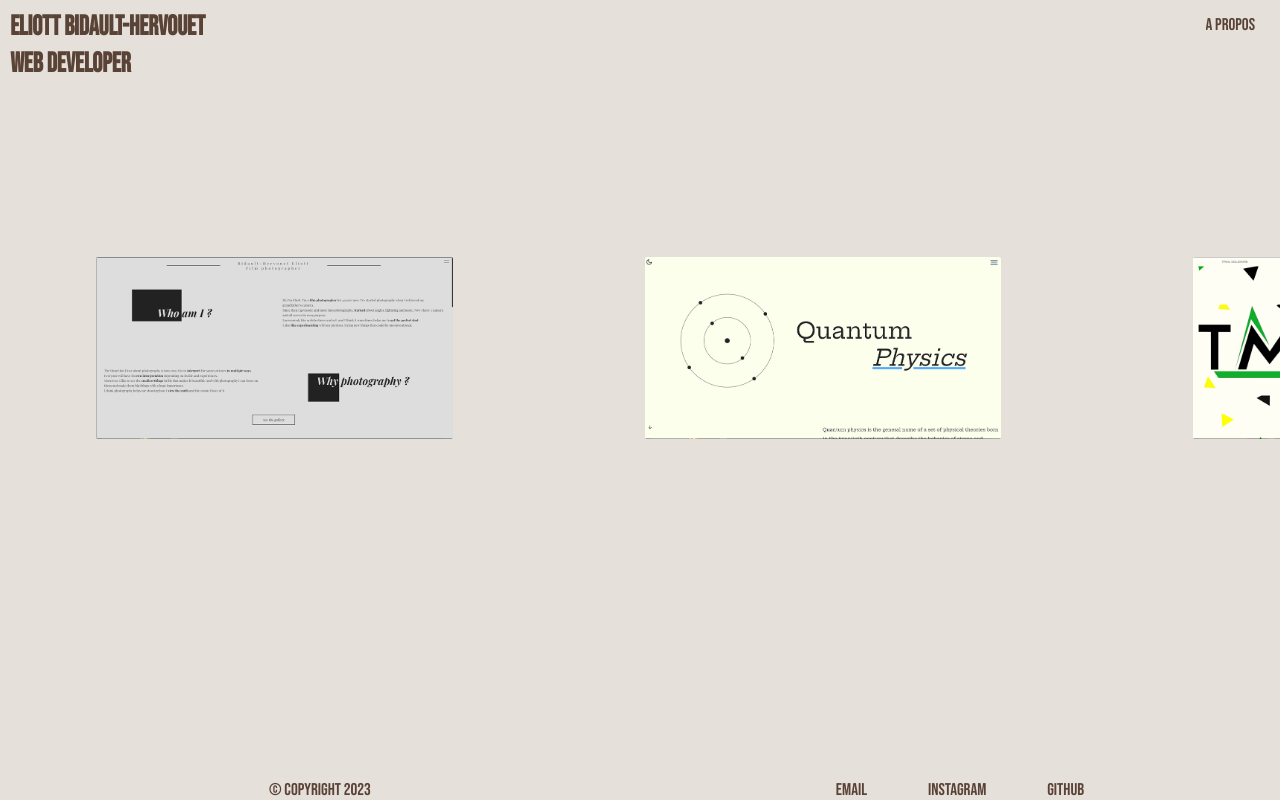
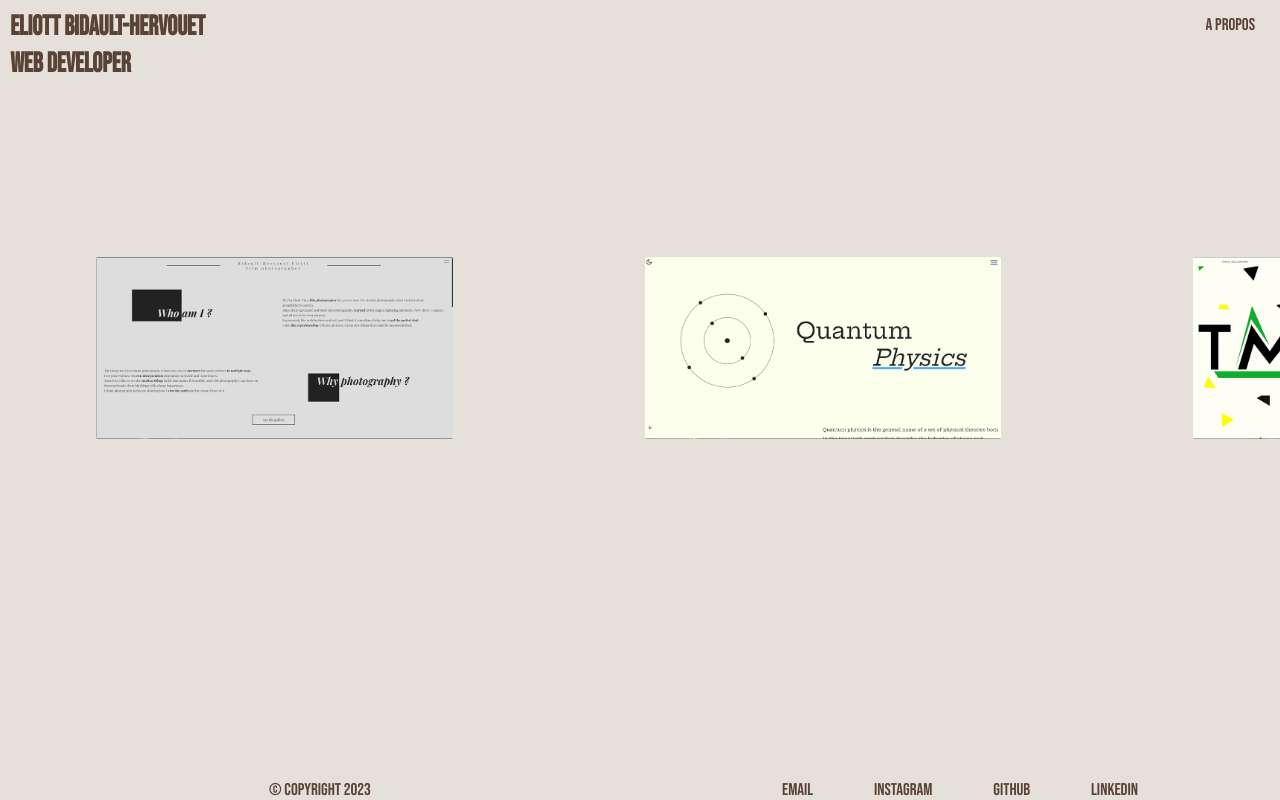
Before and after one commit to eli-ott/eliottbidault, a Svelte app: page / in a window 1280 px wide. Built offline with nearby package versions, Linux system fonts and the light colour scheme.

Commit message:
Added linkedin link

```diff
--- a/src/assets/components/Footer.svelte
+++ b/src/assets/components/Footer.svelte
@@ -28,6 +28,7 @@
         instagram
       </a>
       <a data-content="github" href="https://github.com/eli-ott"> github </a>
+      <a data-content="linkedin" href="https://www.linkedin.com/in/eliott-bidault-hervouet/"> linkedin </a>
     </div>
   </footer>
 {/if}
```
